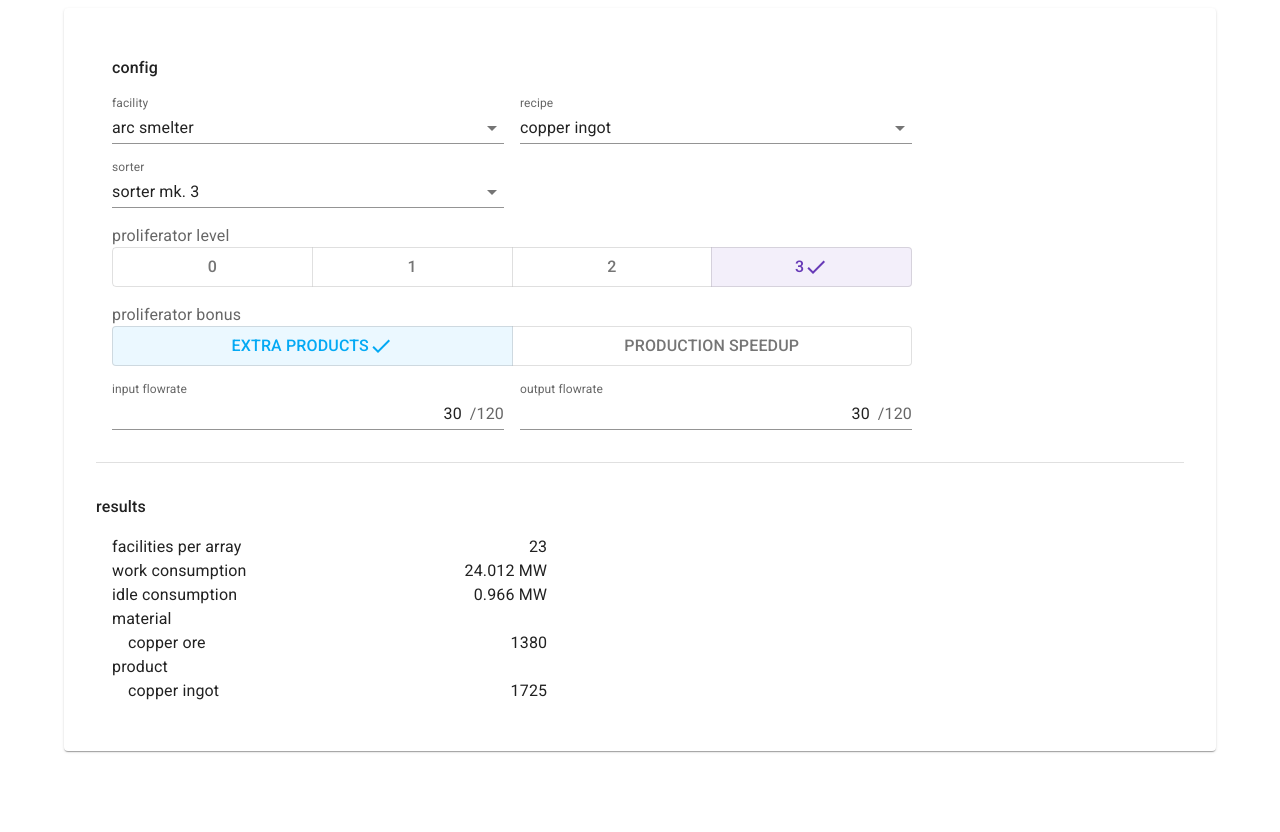
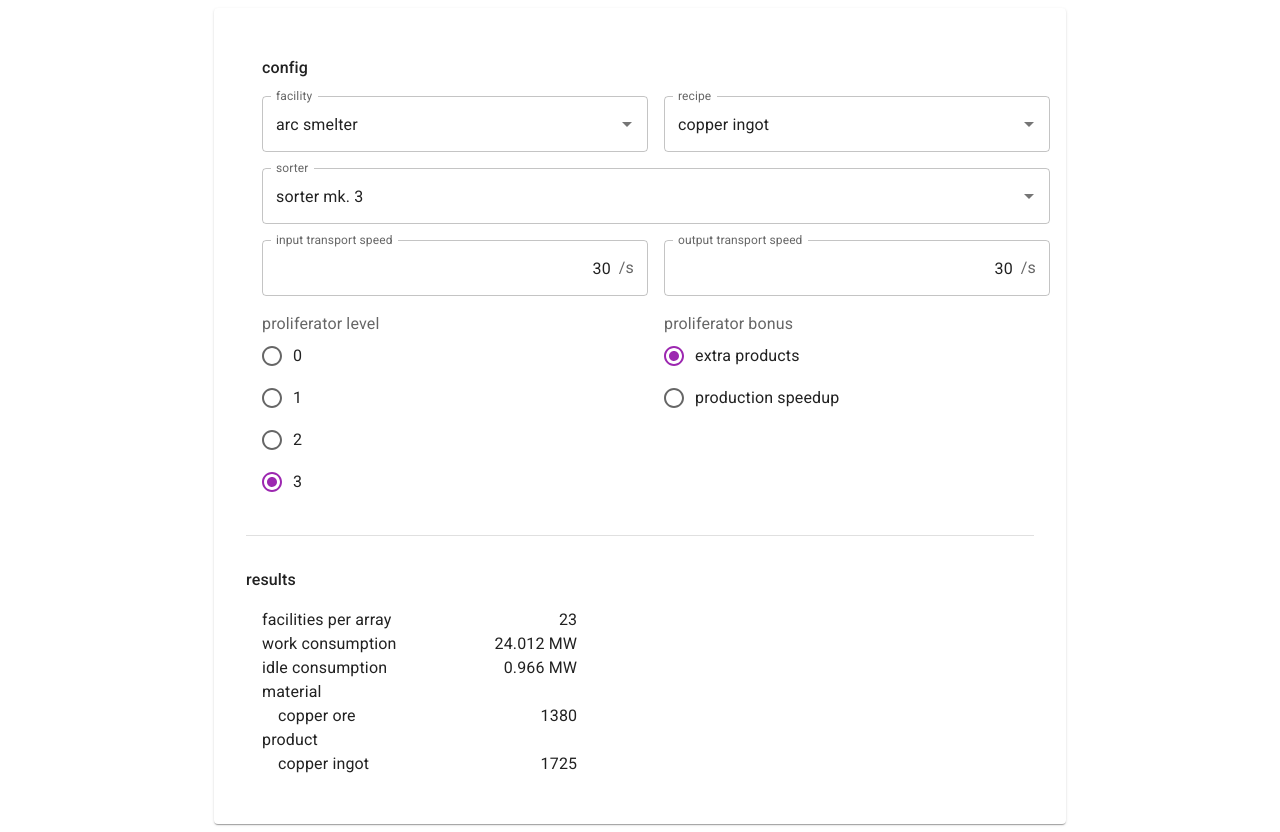
Before and after one commit to Eurydia/project-dsp-calculator, a React (Vite) app: page / in a window 1280 px wide. Before the commit the page ends 800 px from the top, so only its background shows below. Built offline with nearby package versions, Linux system fonts and the light colour scheme.

Commit message:
change config layout

```diff
--- a/src/App.tsx
+++ b/src/App.tsx
@@ -1,13 +1,13 @@
 import { Container, createTheme, ThemeProvider } from "@mui/material";
-import { deepPurple } from "@mui/material/colors";
+import { deepPurple, purple } from "@mui/material/colors";
 import BlueprintForm from "./BlueprintForm";
 
-const theme = createTheme({ palette: { primary: deepPurple } });
+const theme = createTheme({ palette: { primary: purple } });
 
 function App() {
   return (
     <ThemeProvider theme={theme}>
-      <Container maxWidth="lg">
+      <Container maxWidth="md">
         <BlueprintForm />
       </Container>
     </ThemeProvider>
--- a/src/BlueprintForm/BlueprintForm.tsx
+++ b/src/BlueprintForm/BlueprintForm.tsx
@@ -63,6 +63,7 @@ const CustomList: FC<CustomListProps> = (props) => {
 interface CustomNumberFieldProps {
   min_value?: number;
   max_value?: number;
+  suffix?: string;
   label: string;
   value: string;
   onChange: (value: string) => void;
@@ -93,21 +94,18 @@ const NumberField: FC<CustomNumberFieldProps> = (props) => {
     }
   };
 
-  let suffix = "";
-  if (max_value !== undefined) {
-    suffix = `/${max_value}`;
-  }
-
   return (
     <TextField
       fullWidth
-      variant="standard"
+      variant="outlined"
       label={props.label}
       value={props.value}
       onChange={handleChange}
       InputProps={{
         endAdornment: (
-          <InputAdornment position="end">{suffix}</InputAdornment>
+          <InputAdornment position="end">
+            {props.suffix}
+          </InputAdornment>
         ),
         inputProps: {
           style: { textAlign: "right" },
@@ -200,7 +198,7 @@ const BlueprintForm: FC<BlueprintFormProps> = (props) => {
   return (
     <Paper sx={{ padding: 4 }}>
       <Stack spacing={4} divider={<Divider />}>
-        <Grid container spacing={2} width={0.75} columns={{ md: 10 }}>
+        <Grid container spacing={2} columns={{ md: 10 }}>
           <Grid item md={10}>
             <Typography fontWeight="medium">config</Typography>
           </Grid>
@@ -214,28 +212,15 @@ const BlueprintForm: FC<BlueprintFormProps> = (props) => {
               onChange={setR}
             />
           </Grid>
-          <Grid item md={5}>
+          <Grid item md={10}>
             <SorterAutocomplete value={s} onChange={setS} />
           </Grid>
-          <Grid item md={10}>
-            <ProliferatorLevelSelect
-              value={pLevel}
-              onChange={setPLevel}
-            />
-          </Grid>
-          <Grid item md={10}>
-            <ProliferatorModeSelector
-              speedup_only={r.speedup_only}
-              value={pMode}
-              onChange={setPMode}
-            />
-          </Grid>
-
           <Grid item md={5}>
             <NumberField
               min_value={0}
               max_value={120}
-              label="input flowrate"
+              suffix="/s"
+              label="input transport speed"
               value={inputFlow}
               onChange={setInputFlow}
             />
@@ -244,9 +229,23 @@ const BlueprintForm: FC<BlueprintFormProps> = (props) => {
             <NumberField
               min_value={0}
               max_value={120}
-              label="output flowrate"
+              suffix="/s"
+              label="output transport speed"
               value={outputFlow}
               onChange={setOutputFlow}
+            />
+          </Grid>
+          <Grid item md={5}>
+            <ProliferatorLevelSelect
+              value={pLevel}
+              onChange={setPLevel}
+            />
+          </Grid>
+          <Grid item md={5}>
+            <ProliferatorModeSelector
+              speedup_only={r.speedup_only}
+              value={pMode}
+              onChange={setPMode}
             />
           </Grid>
         </Grid>
--- a/src/FacilityAutocomplete/FacilityAutocomplete.tsx
+++ b/src/FacilityAutocomplete/FacilityAutocomplete.tsx
@@ -38,7 +38,7 @@ const FacilityAutocomplete: FC<FacilitySelectProps> = (props) => {
       renderOption={renderOption}
       groupBy={(option) => option.recipe_type}
       renderInput={(params) => (
-        <TextField {...params} label="facility" variant="standard" />
+        <TextField {...params} label="facility" variant="outlined" />
       )}
     />
   );
--- a/src/ProliferatorLevelSelect/ProliferatorLevelSelect.tsx
+++ b/src/ProliferatorLevelSelect/ProliferatorLevelSelect.tsx
@@ -1,14 +1,11 @@
-import { Check } from "@mui/icons-material";
+import { ChangeEvent, FC } from "react";
 import {
   FormControl,
+  FormControlLabel,
   FormLabel,
-  Stack,
-  ToggleButton,
-  ToggleButtonGroup,
-  Typography,
-  useTheme,
+  Radio,
+  RadioGroup,
 } from "@mui/material";
-import React, { FC } from "react";
 
 interface ProliferatorLevelSelectProps {
   value: number;
@@ -18,42 +15,26 @@ interface ProliferatorLevelSelectProps {
 const ProliferatorLevelSelect: FC<ProliferatorLevelSelectProps> = (
   props,
 ) => {
-  const theme = useTheme();
   const handleChange = (
-    event: React.MouseEvent<HTMLElement, MouseEvent>,
-    value: null | number,
+    event: ChangeEvent<HTMLInputElement>,
+    value: string,
   ) => {
-    if (value === null) {
-      return;
-    }
-
-    props.onChange(value!);
+    props.onChange(parseInt(value));
   };
 
   return (
-    <FormControl fullWidth>
+    <FormControl size="small">
       <FormLabel>proliferator level</FormLabel>
-      <ToggleButtonGroup
-        exclusive
-        fullWidth
-        size="small"
-        color="primary"
-        value={props.value}
-        onChange={handleChange}
-      >
-        {[0, 1, 2, 3].map((level) => (
-          <ToggleButton key={`p-level-${level}`} value={level}>
-            <Stack direction="row" alignItems="center">
-              <Typography
-                fontWeight={theme.typography.fontWeightMedium}
-              >
-                {level}
-              </Typography>
-              {level === props.value && <Check />}
-            </Stack>
-          </ToggleButton>
+      <RadioGroup value={props.value} onChange={handleChange}>
+        {[0, 1, 2, 3].map((label, index) => (
+          <FormControlLabel
+            key={label}
+            label={label}
+            value={index}
+            control={<Radio />}
+          />
         ))}
-      </ToggleButtonGroup>
+      </RadioGroup>
     </FormControl>
   );
 };
--- a/src/ProliferatorModeSelect/ProliferatorModeSelect.tsx
+++ b/src/ProliferatorModeSelect/ProliferatorModeSelect.tsx
@@ -1,25 +1,11 @@
-import { Check } from "@mui/icons-material";
+import { ChangeEvent, FC } from "react";
 import {
-  createTheme,
   FormControl,
   FormControlLabel,
   FormLabel,
-  Stack,
-  ThemeProvider,
-  ToggleButton,
-  ToggleButtonGroup,
-  Typography,
-  useTheme,
+  Radio,
+  RadioGroup,
 } from "@mui/material";
-import { lightBlue, orange } from "@mui/material/colors";
-import React, { FC } from "react";
-
-const color_theme = createTheme({
-  palette: {
-    primary: lightBlue,
-    secondary: orange,
-  },
-});
 
 interface ProliferatorModeSelectProps {
   speedup_only: boolean;
@@ -30,56 +16,34 @@ interface ProliferatorModeSelectProps {
 const ProliferatorModeSelect: FC<ProliferatorModeSelectProps> = (
   props,
 ) => {
-  const theme = useTheme();
-
   const handleChange = (
-    event: React.MouseEvent<HTMLElement, MouseEvent>,
-    value: null | number,
+    event: ChangeEvent<HTMLInputElement>,
+    value: string,
   ) => {
-    if (value === null) {
-      return;
-    }
-
     if (props.speedup_only) {
       props.onChange(1);
     } else {
-      props.onChange(value);
+      props.onChange(parseInt(value));
     }
   };
 
   return (
-    <ThemeProvider theme={color_theme}>
-      <FormControl fullWidth>
+    <FormControl size="small">
       <FormLabel>proliferator bonus</FormLabel>
-        <ToggleButtonGroup
-          exclusive
-          fullWidth
-          size="small"
-          color={props.value === 0 ? "primary" : "secondary"}
-          value={props.value}
-          onChange={handleChange}
-        >
+      <RadioGroup value={props.value} onChange={handleChange}>
         {["extra products", "production speedup"].map(
           (label, index) => (
-              <ToggleButton
-                key={`prolif-mode-${index}`}
-                disabled={index === 0 && props.speedup_only}
+            <FormControlLabel
+              disabled={props.speedup_only && index === 0}
+              key={label}
+              label={label}
               value={index}
-              >
-                <Stack direction="row" alignItems="center">
-                  <Typography
-                    fontWeight={theme.typography.fontWeightMedium}
-                  >
-                    {label}
-                  </Typography>
-                  {index === props.value && <Check />}
-                </Stack>
-              </ToggleButton>
+              control={<Radio />}
+            />
           ),
         )}
-        </ToggleButtonGroup>
+      </RadioGroup>
     </FormControl>
-    </ThemeProvider>
   );
 };
 
--- a/src/RecipeAutocomplete/RecipeAutocomplete.tsx
+++ b/src/RecipeAutocomplete/RecipeAutocomplete.tsx
@@ -47,7 +47,7 @@ const RecipeAutocomplete: FC<RecipeAutocompleteProps> = (props) => {
       }
       groupBy={(option) => option.recipe_type}
       renderInput={(params) => (
-        <TextField {...params} label="recipe" variant="standard" />
+        <TextField {...params} label="recipe" variant="outlined" />
       )}
     />
   );
--- a/src/SorterAutocomplete/SorterAutocomplete.tsx
+++ b/src/SorterAutocomplete/SorterAutocomplete.tsx
@@ -40,7 +40,7 @@ const SorterAutocomplete: FC<SorterAutocompleteProps> = (props) => {
       onChange={handleChange}
       renderOption={renderOption}
       renderInput={(params) => (
-        <TextField {...params} label="sorter" variant="standard" />
+        <TextField {...params} label="sorter" variant="outlined" />
       )}
     />
   );
```
Lines whose indentation alone changed are shown as unchanged.
